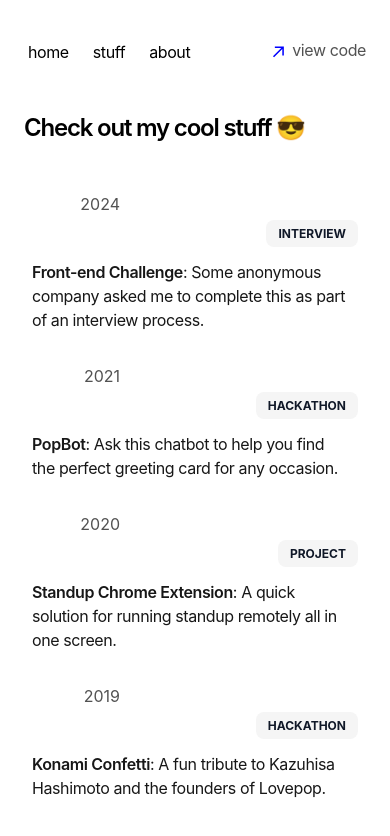
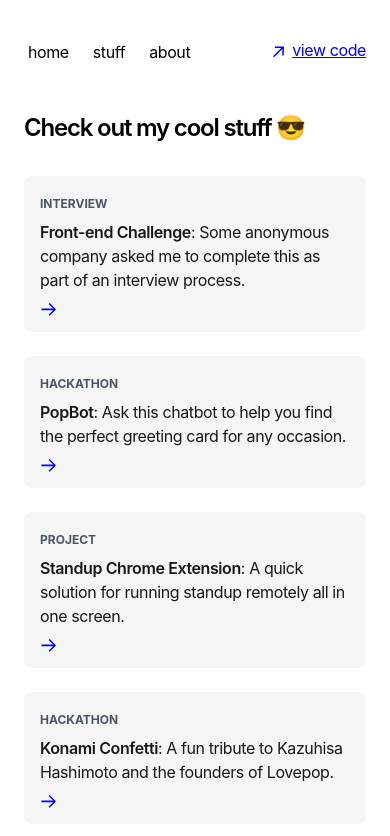
Before and after one commit to mtrickett/mtrick-dot-net, a Next.js app: page /blog in a window 390 px wide. Shown: the top 836 px of the page. Built offline with nearby package versions, Linux system fonts and the light colour scheme.

Commit message:
mobile styles

```diff
--- a/app/blog/posts/popbot.mdx
+++ b/app/blog/posts/popbot.mdx
@@ -25,4 +25,4 @@ My project received positive feedback and was super fun to work on.
 
 ## What I learned
 
-I think the package that I used here was super helpful in building this quickly, which was ideal in a hackathon context. If I were to build this again for production however, I would probably take a more customized approach and build out the logic from scratch.
+I think the package that I used here was super helpful in building this quickly, which was ideal in a hackathon context. However if I were to recreate this for production, I would probably either build out the logic from scratch or find a new library that fit the use case better.
--- a/app/components/nav.tsx
+++ b/app/components/nav.tsx
@@ -36,7 +36,7 @@ export function Navbar() {
           </div>
         </nav>
         <a
-          className="flex items-center max-w-24 text-neutral-600 hover:text-[#0000ff] hover:underline"
+          className="flex items-center max-w-24 text-[#0000ff] md:text-neutral-600 hover:text-[#0000ff] underline hover:underline md:no-underline"
           rel="noopener noreferrer"
           target="_blank"
           href="https://github.com/mtrickett/mtrick-dot-net"
--- a/app/components/posts.tsx
+++ b/app/components/posts.tsx
@@ -1,6 +1,6 @@
-import { formatDate, getBlogPosts } from "app/blog/utils";
-
+import ArrowIcon from "./arrow-icon";
 import Link from "next/link";
+import { getBlogPosts } from "app/blog/utils";
 
 export function BlogPosts() {
   let allBlogs = getBlogPosts();
@@ -20,22 +20,25 @@ export function BlogPosts() {
             className="flex flex-col space-y-1"
             href={`/blog/${post.slug}`}
           >
-            <div className="flex md:flex-row flex-col space-x-0 md:space-x-2 hover:bg-neutral-100 py-2 rounded-lg w-full group">
-              <span className="text-right m-2">
-                <p className="mb-1 pr-3 w-[100px] text-neutral-600">
+            <div className="flex md:flex-row flex-col space-x-0 md:space-x-2 bg-neutral-100 md:bg-white md:hover:bg-neutral-100 mb-6 md:mb-0 px-4 md:px-0 py-2 rounded-lg w-full group">
+              <span className="md:text-right md:m-2 py-1.5">
+                <p className="md:block hidden md:mr-3 md:w-[100px] md:text-neutral-600">
                   {post.metadata.year}
                 </p>
-                <p className="inline bg-neutral-100 mt-2 px-3 py-1.5 rounded-lg w-fit font-bold text-gray-900 text-xs uppercase">
+                <p className="inline bg-neutral-100 mt-2 md:px-3 md:py-1.5 rounded-lg w-fit font-bold text-gray-600 text-xs md:text-gray-900 uppercase">
                   {post.metadata.tag}
                 </p>
               </span>
-              <p className="m-2 pr-2 text-neutral-900 tracking-tight">
+              <p className="md:m-2 md:pr-2 text-neutral-900 tracking-tight">
                 <span className="group-hover:text-[#0000ff] font-semibold">
                   {post.metadata.title}
                 </span>
                 {`: `}
                 {post.metadata.summary}
               </p>
+              <div className="md:hidden mt-3 mb-1 w-4 h-4 text-[#0000ff] rotate-45">
+                <ArrowIcon />
+              </div>
             </div>
           </Link>
         ))}
--- a/app/global.css
+++ b/app/global.css
@@ -139,8 +139,6 @@ table {
 
 .marquee {
   height: 25px;
-  width: 420px;
-
   overflow: hidden;
   position: relative;
 }
@@ -149,10 +147,8 @@ table {
   display: block;
   width: 200%;
   height: 30px;
-
   position: absolute;
   overflow: hidden;
-
   animation: marquee 5s linear infinite;
 }
 
```
